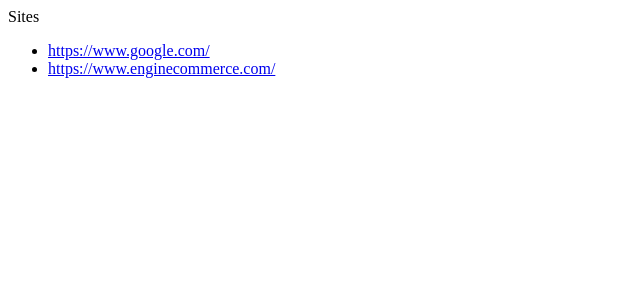
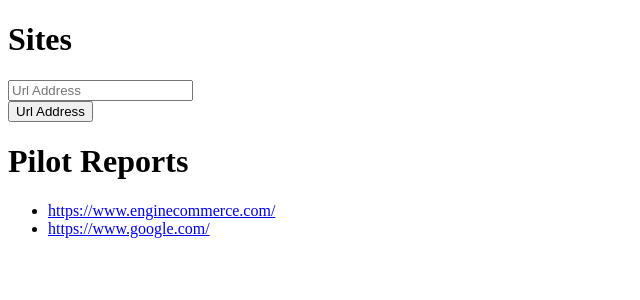
Before and after one commit to chadwickcheney/SeleniumTests, a Django app: page /assure/ in a window 1280 px wide. Shown: the top 300 px of the page, without its empty margins (0-640 px from the left). Run offline with Django 3.2, Linux system fonts and the light colour scheme; data comes from the database, SQL or seed files in the repository; both versions use the stored data as it was after the commit.

Commit message:
working index

```diff
--- /dev/null
+++ b/assure/forms.py
@@ -0,0 +1,8 @@
+from django.forms import ModelForm, TextInput
+from .models import Site
+
+class PilotForm(ModelForm):
+    class Meta:
+        model = Site
+        fields = ['url']
+        widgets = {'url' : TextInput(attrs={'class' : 'input', 'placeholder' : 'Url Address'})}
--- a/assure/models.py
+++ b/assure/models.py
@@ -6,6 +6,7 @@
 
 class Site(models.Model):
     url = models.URLField(max_length=200)
+    #url = models.CharField(max_length=200)
     pub_date = models.DateTimeField('date published')
 
     def __str__(self):
--- a/assure/templates/assure/index.html
+++ b/assure/templates/assure/index.html
@@ -1,11 +1,39 @@
-Sites
+<!DOCTYPE html>
+<html>
+<head>
+</head>
+<body>
+    <h1>Sites</h1>
+    <div class="add report">
+        {% if form %}
+         <div class="column is-offset-4 is-4">
+                <form method="post">
+                    {% csrf_token %}
+                    <div class="field has-addons">
+                        <div class="control is-expanded">
+                            {{ form.url }}
+                        </div>
+                        <div class="control">
+                            <button type="submit" class="button is-info">
+                                Url Address
+                            </button>
+                        </div>
+                    </div>
+                </form>
+            </div>
+        {% endif %}
+    </div>
+    <h1>Pilot Reports</h1>
+    <div class="pilot report">
         {% if latest_site_list %}
             <ul>
             {% for site in latest_site_list %}
-    <li><a href="{% url 'detail' site.id %}">{{ site.url }}</a></li>
-
+                <li><a href="{% url 'assure:detail' site.id %}">{{ site.url }}</a></li>
             {% endfor %}
             </ul>
         {% else %}
             <p>No site reports are available.</p>
         {% endif %}
+    </div>
+</body>
+</html>
--- a/assure/urls.py
+++ b/assure/urls.py
@@ -2,10 +2,10 @@
 
 from . import views
 
-app_name='assure'
+app_name = 'assure'
 urlpatterns = [
-    path('', views.index, name='index'),
-    path('<int:site_id>/', views.detail, name='detail'),
-    path('<int:site_id>/results/', views.results, name='results'),
+    path('', views.IndexView.as_view(), name='index'),
+    path('<int:pk>/detail/', views.DetailView.as_view(), name='detail'),
+    path('<int:pk>/results/', views.ResultsView.as_view(), name='results'),
     path('<int:site_id>/comment/', views.comment, name='comment'),
 ]
--- a/assure/views.py
+++ b/assure/views.py
@@ -1,22 +1,85 @@
+from django.http import HttpResponseRedirect, HttpResponse
 from django.shortcuts import get_object_or_404, render
+from django.urls import reverse
+from django.views import generic
+from .forms import PilotForm
 from .models import Site, Pilot, Comment
-from django.template import loader
-import code
 
-def index(request):
-    latest_site_list = Site.objects.order_by('-pub_date')[:5]
-    template = loader.get_template('assure/index.html')
-    context = { 'latest_site_list':latest_site_list }
-    #code.interact(local=dict(globals(), **locals()))
-    return render(request, 'assure/index.html', context)
+import datetime
 
-def detail(request, site_id):
-    site = get_object_or_404(Site, pk=site_id)
-    return render(request, 'assure/detail.html', {'site': site})
+class IndexView(generic.ListView):
+    template_name = 'assure/index.html'
+    context_object_name = 'latest_site_list'
+    fields = ['url']
+    form_class = PilotForm
+    model = Site
 
-def results(request, site_id):
-    response = "You're looking at the results of the site %s."
-    return HttpResponse(response % site_id)
+    def get_queryset(self):
+        """Return the last five published sites."""
+        return Site.objects.order_by('-pub_date')[:5]
+
+    def get_context_data(self, **kwargs):
+        context = super().get_context_data(**kwargs)
+        context['latest_site_list'] = Site.objects.all()
+        context.update({'form':self.form_class})
+        return context
+
+    def post(self, request):
+        if request.method == 'POST':
+            site=''
+            url=''
+            form = PilotForm(request.POST)
+            if form.is_valid():
+                url,url_test = self.validate_url(request.POST.get('url'))
+                print(url)
+                print(url_test)
+            try: #fails = site is new and requires a report
+                site = Site.objects.get(url__contains=url)
+            except Site.DoesNotExist:
+                site = Site(url=url,pub_date=datetime.datetime.now())
+                site.save()
+                return HttpResponseRedirect(reverse('assure:detail', args=(site.id,)))
+
+        print(site.id)
+        return HttpResponseRedirect(reverse('assure:detail', args=(site.id,)))
+
+        #return self.render_to_response(self.get_context_data(context_object_name=self.context_object_name, form=form))
+
+    def validate_url(self, url):
+        import re
+        regex = re.compile(
+            r'^(?:http|ftp)s?://' # http:// or https://
+            r'(?:(?:[A-Z0-9](?:[A-Z0-9-]{0,61}[A-Z0-9])?\.)+(?:[A-Z]{2,6}\.?|[A-Z0-9-]{2,}\.?)|' #domain...
+            r'localhost|' #localhost...
+            r'\d{1,3}\.\d{1,3}\.\d{1,3}\.\d{1,3})' # ...or ip
+            r'(?::\d+)?' # optional port
+            r'(?:/?|[/?]\S+)$', re.IGNORECASE
+        )
+        return url,re.match(regex, url) is not None
+
+class DetailView(generic.DetailView):
+    model = Site
+    template_name = 'assure/detail.html'
+
+
+class ResultsView(generic.DetailView):
+    model = Site
+    template_name = 'assure/results.html'
 
 def comment(request, site_id):
-    return HttpResponse("You're commenting on the pilot test for %s." % site_id)
+    site = get_object_or_404(Site, pk=site_id)
+    try:
+        selected_choice = site.choice_set.get(pk=request.POST['choice'])
+    except (KeyError, Choice.DoesNotExist):
+        # Redisplay the site voting form.
+        return render(request, 'assure/detail.html', {
+            'site': site,
+            'error_message': "You didn't select a choice.",
+        })
+    else:
+        selected_choice.votes += 1
+        selected_choice.save()
+        # Always return an HttpResponseRedirect after successfully dealing
+        # with POST data. This prevents data from being posted twice if a
+        # user hits the Back button.
+        return HttpResponseRedirect(reverse('assure:results', args=(site.id,)))
```
Also changed, not shown: assure/templates/assure/detail.html (+3 -7 lines), assure/templates/assure/results.html (added, +8 -0 lines), db.sqlite3. Lines whose indentation alone changed are shown as unchanged.
